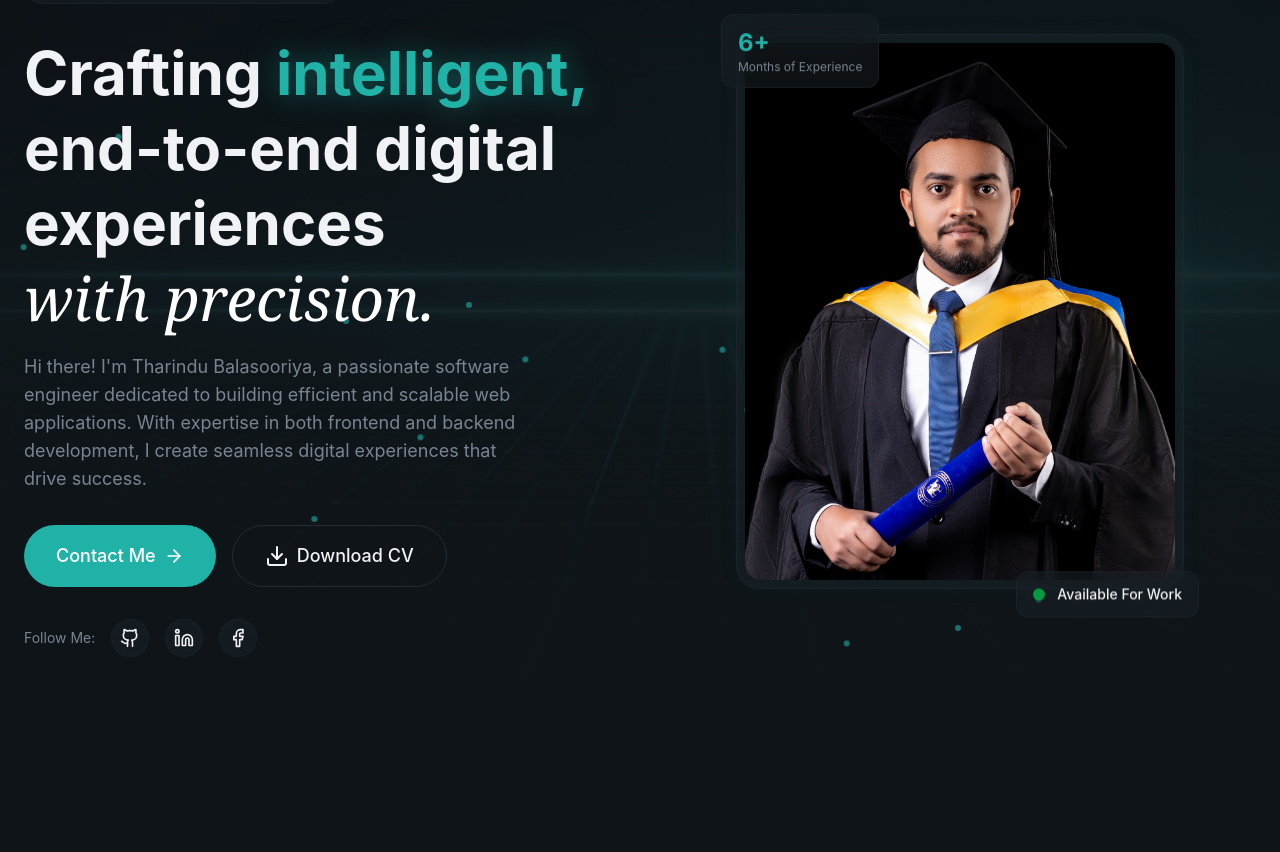
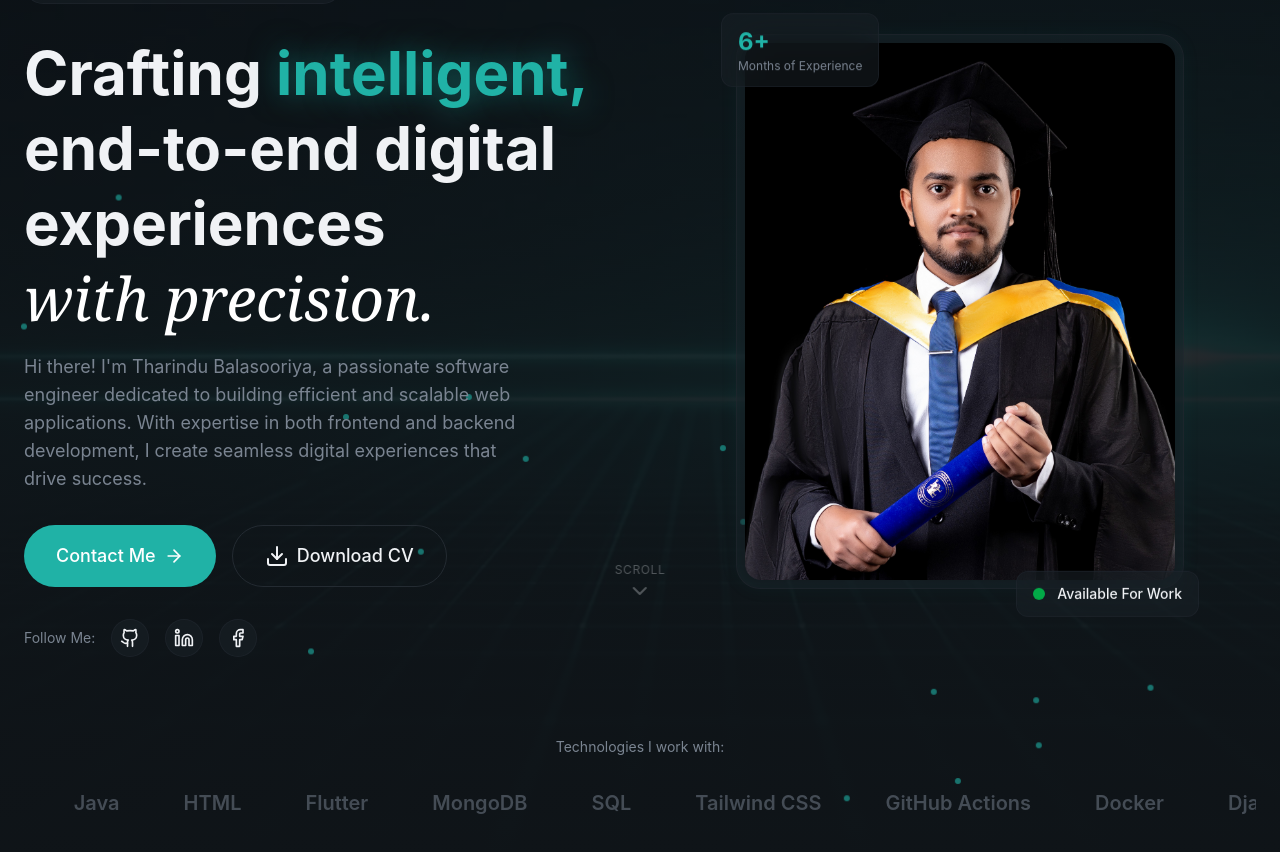
Before and after one commit to tharindutsb/Tharindu_Balasooriya_portfolio, a React (Vite) app: page / in a window 1280 px wide. Shown: the part 162-1014 px from the top of the page. Before the commit the page ends 899 px from the top, so only its background shows below. Built offline with nearby package versions, Linux system fonts and the light colour scheme.

Commit message:
animation skills bar created

```diff
--- a/src/index.css
+++ b/src/index.css
@@ -98,11 +98,24 @@
     }
   }
 
+  @keyframes marquee {
+    0% {
+      transform: translateX(0%);
+    }
+    100% {
+      transform: translateX(-50%);
+    }
+  }
+
+
   .animate-fade-in {
     animation: fade-in 0.5s ease-out both;
   }
   .animate-float{
     animation: float 4s ease-in-out infinite;
+  }
+  .animate-marquee{
+    animation: marquee 30s linear infinite;
   }
 
   .animation-delay-100{
--- a/src/layout/Navbar.jsx
+++ b/src/layout/Navbar.jsx
@@ -1,6 +1,6 @@
 import {Button} from "@/components/Button";
 import {Menu,X} from "lucide-react";
-import {useState} from "react";
+import {useState, useEffect} from "react";
 
 const navLinks = [
   { href: "about", label: "About" },
@@ -11,8 +11,19 @@ const navLinks = [
 
 export const Navbar = () => {
   const [isMobileMenuOpen, setIsMobileMenuOpen] = useState(false);
+   const [isScrolled, setIsScrolled] = useState(false);
+
+   useEffect(() => {
+    const handleScroll =()=> {
+      setIsScrolled(window.scrollY > 50);
+    }
+      window.addEventListener("scroll",handleScroll);
+      return () => {
+        window.removeEventListener("scroll",handleScroll);
+      }
+   },[])
   return (
-    <header className="fixed top-0 left-0 right-0 bg-transparent py-5 z-50">
+    <header className={`fixed top-0 left-0 right-0  z-50 transition-all duration-500 ${isScrolled ? "glass-strong py-3" : "bg-transparent py-5"}`}>
       <nav className="container mx-auto px-6 flex items-center justify-between">
         <a href="#" className="text-xl font-bold tracking-tigh hover:text-primary">
           TSB <span className ="text-primary">.</span>
--- a/src/sections/Hero.jsx
+++ b/src/sections/Hero.jsx
@@ -1,7 +1,31 @@
 import {Button} from "@/components/Button";
-import { ArrowRight, Facebook, Github, Linkedin } from "lucide-react";
+import { ArrowRight, ChevronDown ,Facebook, Github, Linkedin } from "lucide-react";
 import { AnimatedBorderButton } from "@/components/AnimatedBorderButton";
 
+
+const skills = [
+  "Python",
+  "Java",
+  "HTML",
+  "Flutter",
+  "MongoDB",
+  "SQL",
+  "Tailwind CSS",
+  "GitHub Actions",
+  "Docker",
+  "Django",
+  "AWS",
+  "JavaScript",
+  "React",
+   "Node.js",
+   "Figma",
+   "Postman",
+   "Flask",
+   "FastAPI",
+   "Machine Learning",
+   "AI Integration",
+
+];
 export const Hero = () => {
   return (
     <section className="relative min-h-screen flex items-center overflow-hidden">
@@ -98,6 +122,30 @@ export const Hero = () => {
             </div>
         </div>
       </div>
+      {/* skills section */}
+      <div className="mt-20 animate-fade-in animation-delay-600">
+        <p className="text-sm text-muted-foreground mb-6 text-center animate-fade-in animation-delay-500">Technologies I work with:</p>
+        <div className="overflow-x-hidden">
+          <div className="flex animate-marquee">
+            {[...skills,...skills].map((skill, idx) => (
+              <div key={idx} className="px-8 py-2  flex-shrink-0 ">
+                <span className="text-xl font-semibold text-muted-foreground/50 hover:text-muted-foreground transition-colors ">{skill}</span>
+              </div>
+            ))}
+          </div>
+        </div>
+      </div>
+    </div>
+    <div className="fixed bottom-8 left-1/2 -translate-x-1/2 z-50 animate-fade-in animation-delay-800">
+            <a href="#about" className="flex flex-col items-center gap-2 text-foreground/30 ">
+              <span className="text-xs uppercase tracking-wider" >
+                Scroll
+                <div className="flex flex-col items-center">
+                  <ChevronDown className="w-6 h-6 mt-1 animate-bounce"/>
+                </div>
+
+              </span>
+            </a>
     </div>
     </section>
   )
```
